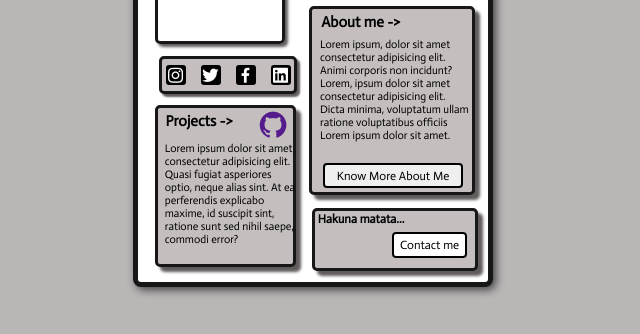
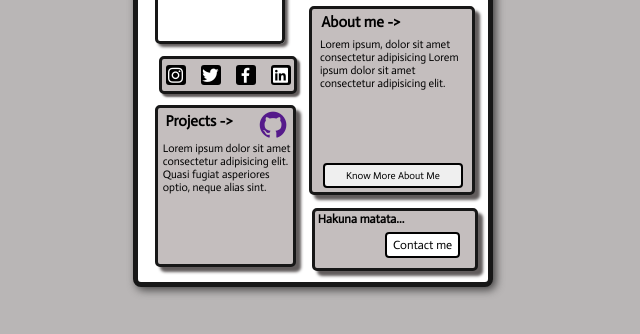
Before and after one commit to githubpradyumn/Mini-Projects, a plain HTML site: page Profile card/sample.html in a window 1280 px wide. Shown: the part 336-670 px from the top of the page, without its empty margins (327-967 px from the left). Drawn offline with nearby package versions, Linux system fonts and the light colour scheme; a web font is replaced by a local one.

Commit message:
add to git

```diff
--- a/Profile card/sample.css
+++ b/Profile card/sample.css
@@ -173,7 +173,7 @@ body{
     height: 25px;
     border: 2px solid ;
     border-radius: 4px;
-    font-size: 12px;
+    font-size: x-small;
 }
 
 .section-2 {
@@ -201,7 +201,7 @@ body{
     position: relative;
     top: 8%;
     font-size: 11px;
-    left: 5%;
+    left: 3.5%;
     margin: 0;
 }
 .section-2 .github {
@@ -244,7 +244,7 @@ body{
     color: #000000;
     position: relative;
     top: -15px;
-    left: 57px;
+    left: 50px;
     border: 2px solid;
     border-radius: 4px;
     text-decoration: none;
--- a/Profile card/sample.html
+++ b/Profile card/sample.html
@@ -40,7 +40,7 @@
             </div>
             <div class="section-1">
                 <h3>About me -></h3>
-                <p>Lorem ipsum, dolor sit amet consectetur adipisicing elit. Animi corporis non incidunt? Lorem, ipsum dolor sit amet consectetur adipisicing elit. Dicta minima, voluptatum ullam ratione voluptatibus officiis Lorem ipsum dolor sit amet.</p>
+                <p>Lorem ipsum, dolor sit amet consectetur adipisicing  Lorem ipsum dolor sit amet consectetur adipisicing elit. </p>
                 <a href="#"><button>Know More About Me</button></a>
             </div>
 
@@ -51,7 +51,7 @@
                         <i class='bx bxl-github'></i>
                     </a>
                 </div>
-                <p>Lorem ipsum dolor sit amet consectetur adipisicing elit. Quasi fugiat asperiores optio, neque alias sint. At ea perferendis explicabo maxime, id suscipit sint, ratione sunt sed nihil saepe, commodi error?</p>
+                <p>Lorem ipsum dolor sit amet consectetur adipisicing elit. Quasi fugiat asperiores optio, neque alias sint.</p>
             </div>
 
             <div class="section-3">
--- a/Profile card/style01.css
+++ b/Profile card/style01.css
@@ -30,8 +30,8 @@ body{
 
 .window-controls {
     position: relative;
-    top: -400px;
-    left: 646px;
+    top: -410px;
+    left: 699px;
     display: inline-flex;
     gap: 5px;
 }
@@ -241,7 +241,7 @@ body{
     font-weight: bold;
     position: relative;
     top: 6px;
-    left: 147px;
+    left: 135px;
     border: 5px solid;
 }
 
```
Also changed, not shown: Profile card/index01.html (+1 -1 lines).
